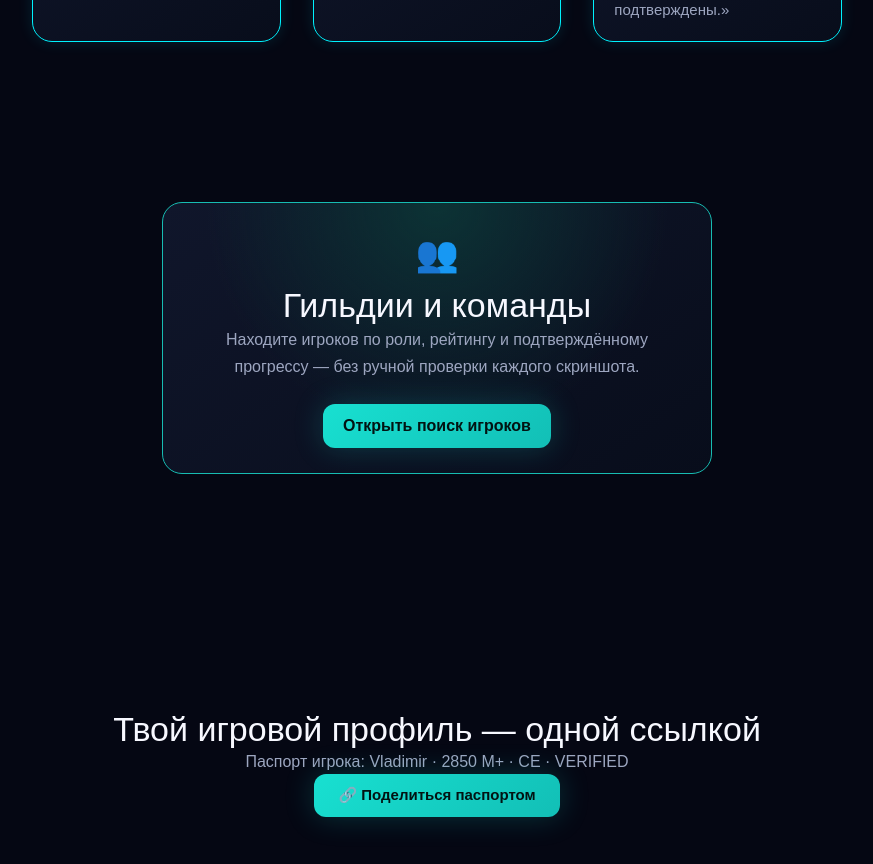
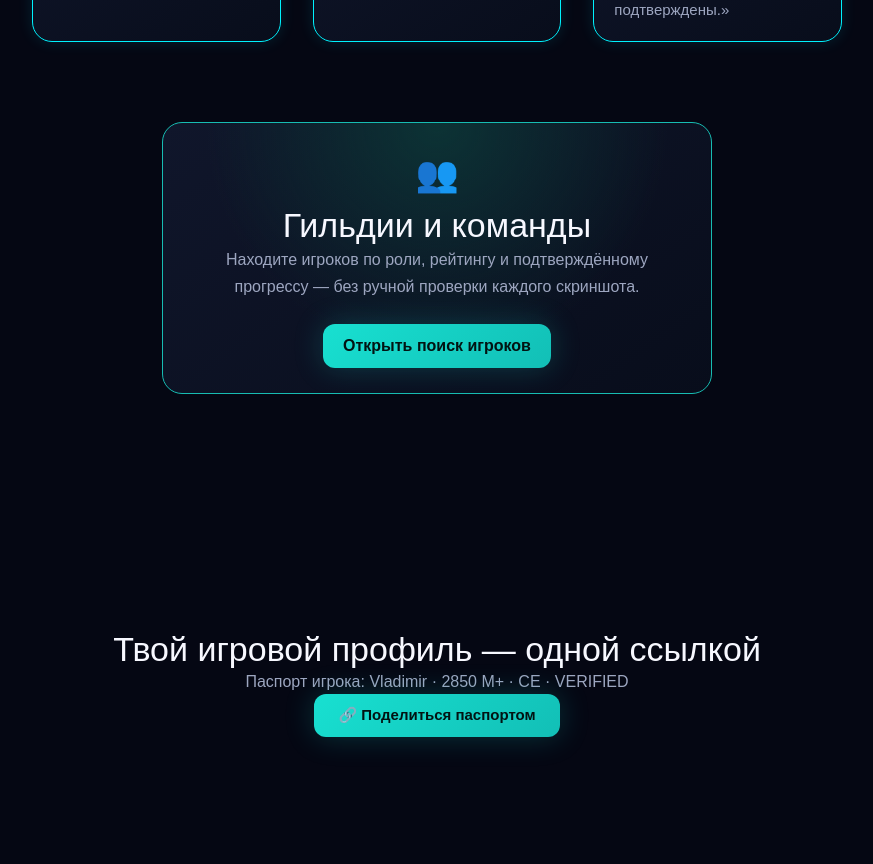
Before and after one commit to vesttrading/gamepro-market, a Next.js app: page / in a window 1280 px wide. Shown: the part 3720-4584 px from the top of the page, without its empty margins (203-1076 px from the left). Built offline with nearby package versions, Linux system fonts and the light colour scheme; no server answers.

Commit message:
Adjust padding and margin for guilds-container
Reduced padding and margin-top in the guilds container.

```diff
--- a/app/globals.css
+++ b/app/globals.css
@@ -419,7 +419,7 @@ section#reviews p {
     max-width: 550px !important;
     margin-left: auto !important;
     margin-right: auto !important;
-    padding: 10px 24px !important; /* Уменьшили внутренний отступ сверху и снизу с 40px до 10px */
+    padding: 0px 24px !important; /* Уменьшили внутренний отступ сверху и снизу с 40px до 10px */
     margin-top: 15px !important;  /* Сдвигает блок вверх, ближе к отзывам */
     margin-bottom: 10px !important;
     box-sizing: border-box !important;
@@ -431,7 +431,7 @@ section#guilds > div {
     width: 100% !important;
     margin-left: auto !important;
     margin-right: auto !important;
-    margin-top: 100px !important;
+    margin-top: 20px !important;
 }
 /* На всякий случай дублируем для вложенного div, если структура сложнее */
 section#guilds div[class*="jsx-"] {
```
